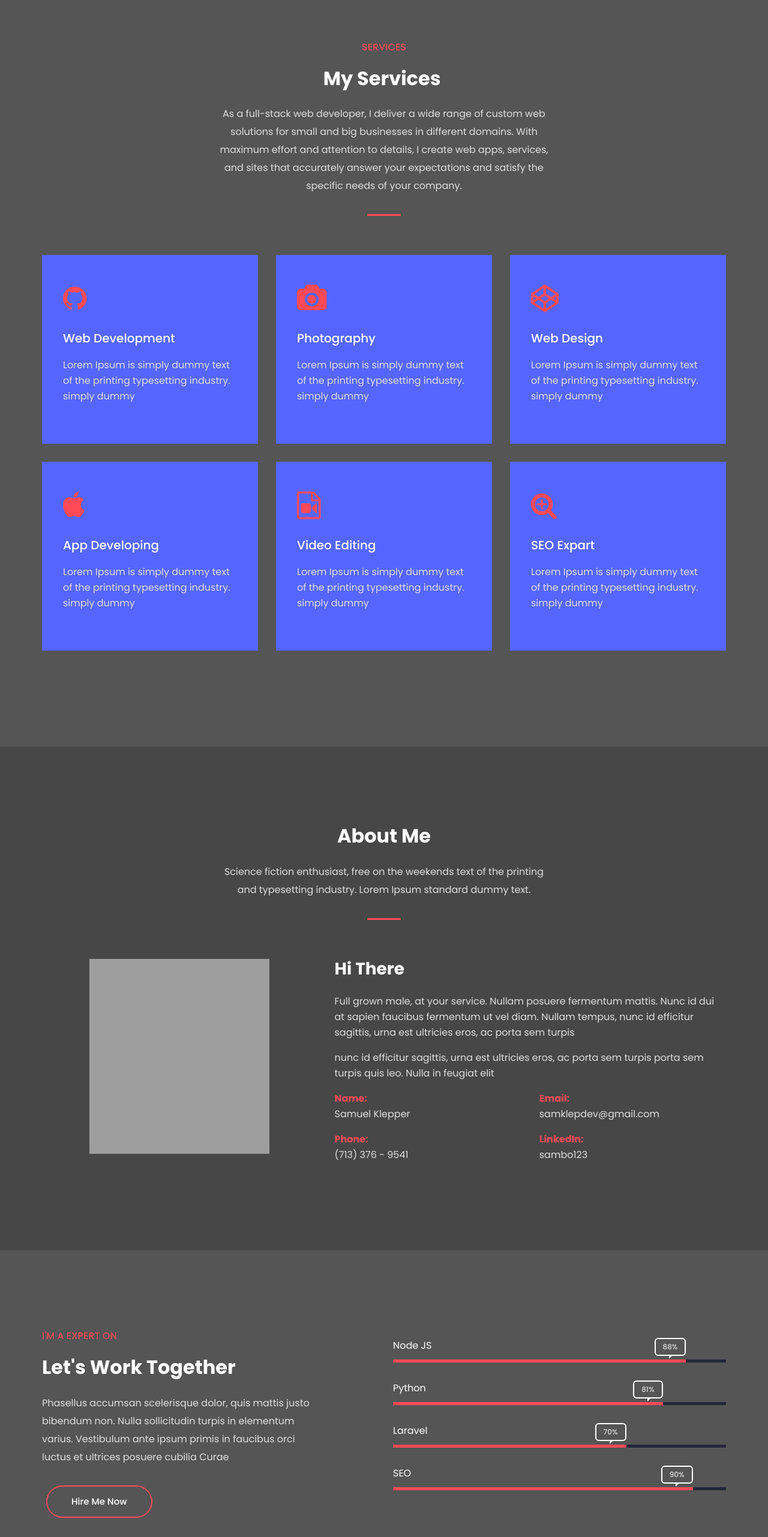
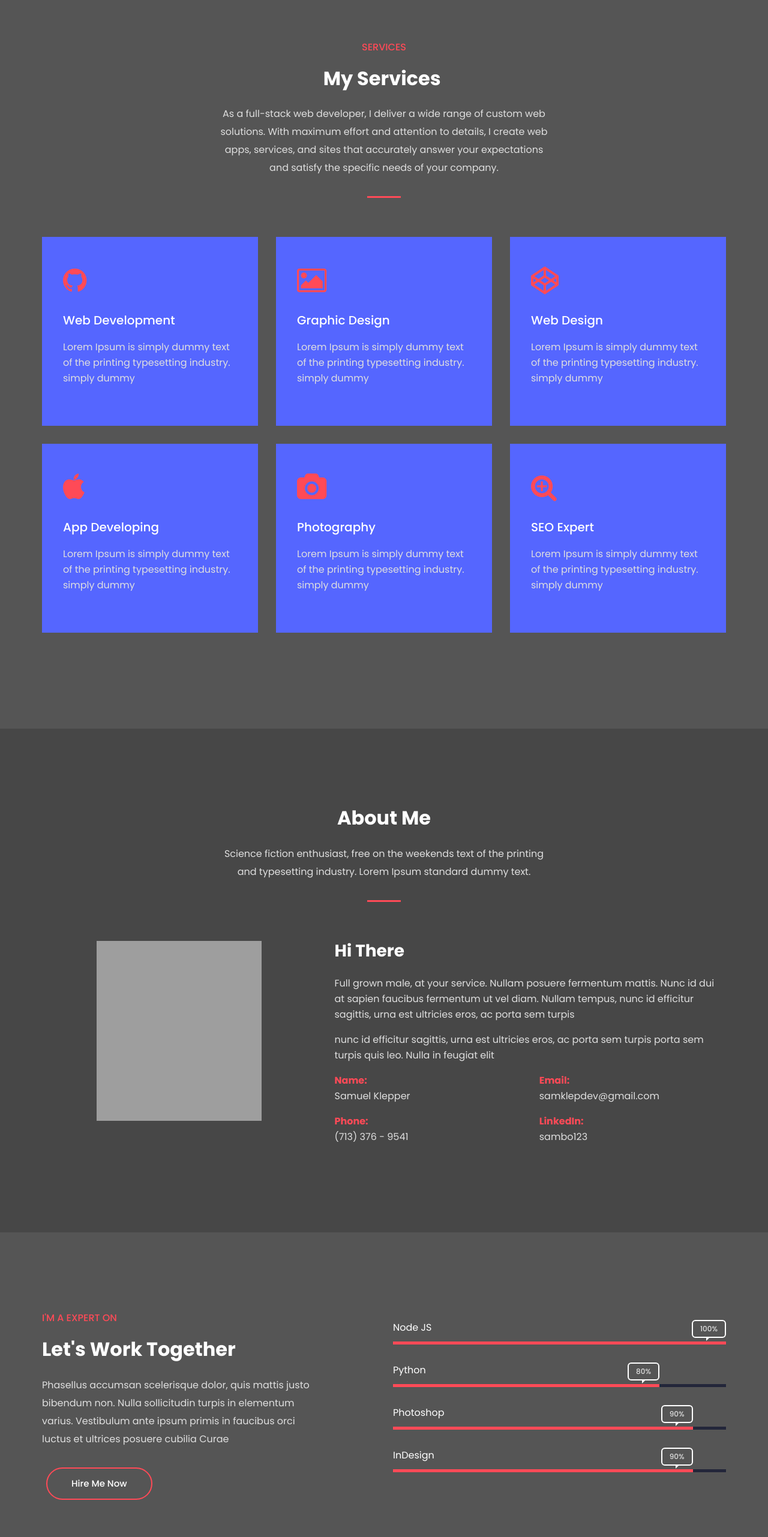
Before and after one commit to SamKlep/react-portfolio, a React (Create React App) app: page / in a window 1280 px wide. Shown: the part 1012-3575 px from the top of the page at 60% size. Built offline with nearby package versions, Linux system fonts and the light colour scheme; grey boxes are pictures that could not be loaded; the HTML template or start-up script is replaced by a standard one.

Commit message:
Skills section updated

```diff
--- a/public/assets/css/style.css
+++ b/public/assets/css/style.css
@@ -269,8 +269,8 @@ button:focus {
 }
 
 #sam-face {
-    height: 325px;
-    width: 300px;
+    height: 300px;
+    width: 275px;
 }
 
 .section-partner {
--- a/src/components/services.js
+++ b/src/components/services.js
@@ -13,10 +13,9 @@ const Services = () => {
               </h2>
               <p className='title-desc'>
                 As a full-stack web developer, I deliver a wide range of custom
-                web solutions for small and big businesses in different domains.
-                With maximum effort and attention to details, I create web apps,
-                services, and sites that accurately answer your expectations and
-                satisfy the specific needs of your company.
+                web solutions. With maximum effort and attention to details, I
+                create web apps, services, and sites that accurately answer your
+                expectations and satisfy the specific needs of your company.
               </p>
             </div>
           </div>
@@ -41,10 +40,10 @@ const Services = () => {
           <div className='col-lg-4 col-md-6'>
             <div className='item-service wow fadeInLeft' data-wow-delay='0.4s'>
               <div className='item-service-icon'>
-                <i className='fa fa-camera' aria-hidden='true' />
+                <i className='fa fa-image' aria-hidden='true' />
               </div>
               <div className='item-service-content'>
-                <h5>Photography</h5>
+                <h5>Graphic Design</h5>
                 <p>
                   Lorem Ipsum is simply dummy text of the printing typesetting
                   industry. simply dummy
@@ -83,10 +82,10 @@ const Services = () => {
           <div className='col-lg-4 col-md-6'>
             <div className='item-service wow fadeInLeft' data-wow-delay='1s'>
               <div className='item-service-icon'>
-                <i className='fa fa-file-video-o' aria-hidden='true' />
+                <i className='fa fa-camera' aria-hidden='true' />
               </div>
               <div className='item-service-content'>
-                <h5>Video Editing</h5>
+                <h5>Photography</h5>
                 <p>
                   Lorem Ipsum is simply dummy text of the printing typesetting
                   industry. simply dummy
@@ -100,7 +99,7 @@ const Services = () => {
                 <i className='fa fa-search-plus' />
               </div>
               <div className='item-service-content'>
-                <h5>SEO Expart</h5>
+                <h5>SEO Expert</h5>
                 <p>
                   Lorem Ipsum is simply dummy text of the printing typesetting
                   industry. simply dummy
--- a/src/components/skills.js
+++ b/src/components/skills.js
@@ -33,31 +33,31 @@ const Skills = () => {
               <p>Node JS</p>
               <div
                 className='skill-bar wow slideInLeft animated'
-                style={{ width: '88%' }}
+                style={{ width: '100%' }}
               >
-                <span className='skill-count'>88%</span>
+                <span className='skill-count'>100%</span>
               </div>
             </div>
             <div className='skill wow fadeInUp' data-wow-delay='0.4s'>
               <p>Python</p>
               <div
                 className='skill-bar wow slideInLeft animated'
-                style={{ width: '81%' }}
+                style={{ width: '80%' }}
               >
-                <span className='skill-count'>81%</span>
+                <span className='skill-count'>80%</span>
               </div>
             </div>
             <div className='skill wow fadeInUp' data-wow-delay='0.6s'>
-              <p>Laravel</p>
+              <p>Photoshop</p>
               <div
                 className='skill-bar wow slideInLeft animated'
-                style={{ width: '70%' }}
+                style={{ width: '90%' }}
               >
-                <span className='skill-count'>70%</span>
+                <span className='skill-count'>90%</span>
               </div>
             </div>
             <div className='skill wow fadeInUp' data-wow-delay='0.8s'>
-              <p>SEO</p>
+              <p>InDesign</p>
               <div
                 className='skill-bar wow slideInLeft animated'
                 style={{ width: '90%' }}
```
